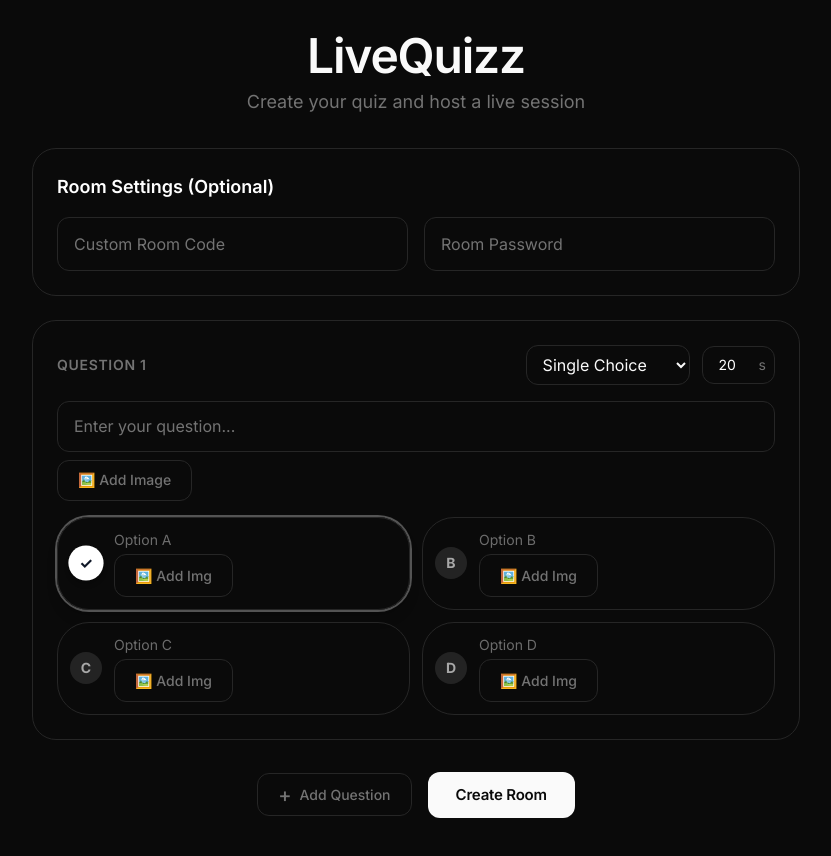
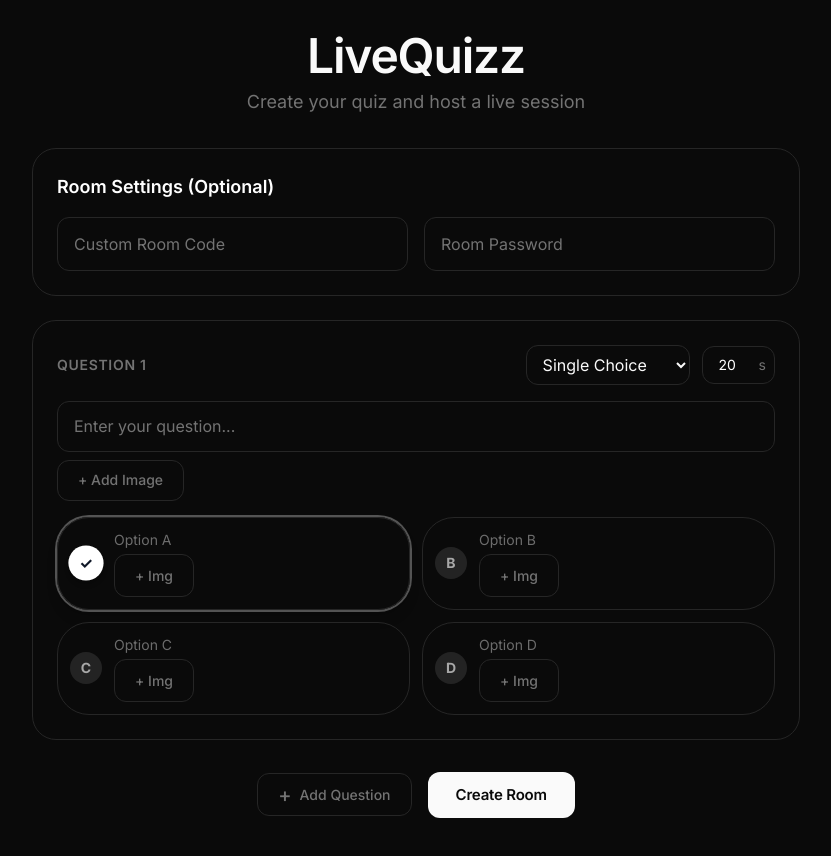
Before and after one commit to farokiraquib/quiz, a React (Vite) app in the folder teacher-web/: page / in a window 1280 px wide. Shown: the top 856 px of the page, without its empty margins (224-1055 px from the left). Built offline with nearby package versions, Linux system fonts and the light colour scheme; no server answers.

Commit message:
Remove image emojis from upload buttons

```diff
--- a/teacher-web/src/components/CreateQuiz.jsx
+++ b/teacher-web/src/components/CreateQuiz.jsx
@@ -257,7 +257,7 @@ export default function CreateQuiz({ onRoomCreated }) {
                     htmlFor={`question-img-${qIndex}`}
                     className="btn-ghost text-xs px-3 py-1 cursor-pointer"
                   >
-                    {q.imageUrl ? '🖼️ Change Image' : '🖼️ Add Image'}
+                    {q.imageUrl ? 'Change Image' : '+ Add Image'}
                   </label>
                   {q.imageUrl && (
                     <img src={q.imageUrl} alt="Question" className="h-8 rounded" />
@@ -343,7 +343,7 @@ export default function CreateQuiz({ onRoomCreated }) {
                             htmlFor={`opt-img-${qIndex}-${optIndex}`}
                             className="btn-ghost text-[10px] px-2 py-1 cursor-pointer"
                           >
-                            {opt.imageUrl ? '🖼️ Change' : '🖼️ Add Img'}
+                            {opt.imageUrl ? 'Change Img' : '+ Img'}
                           </label>
                           {opt.imageUrl && (
                             <img src={opt.imageUrl} alt="Opt" className="h-4 rounded" />
```
